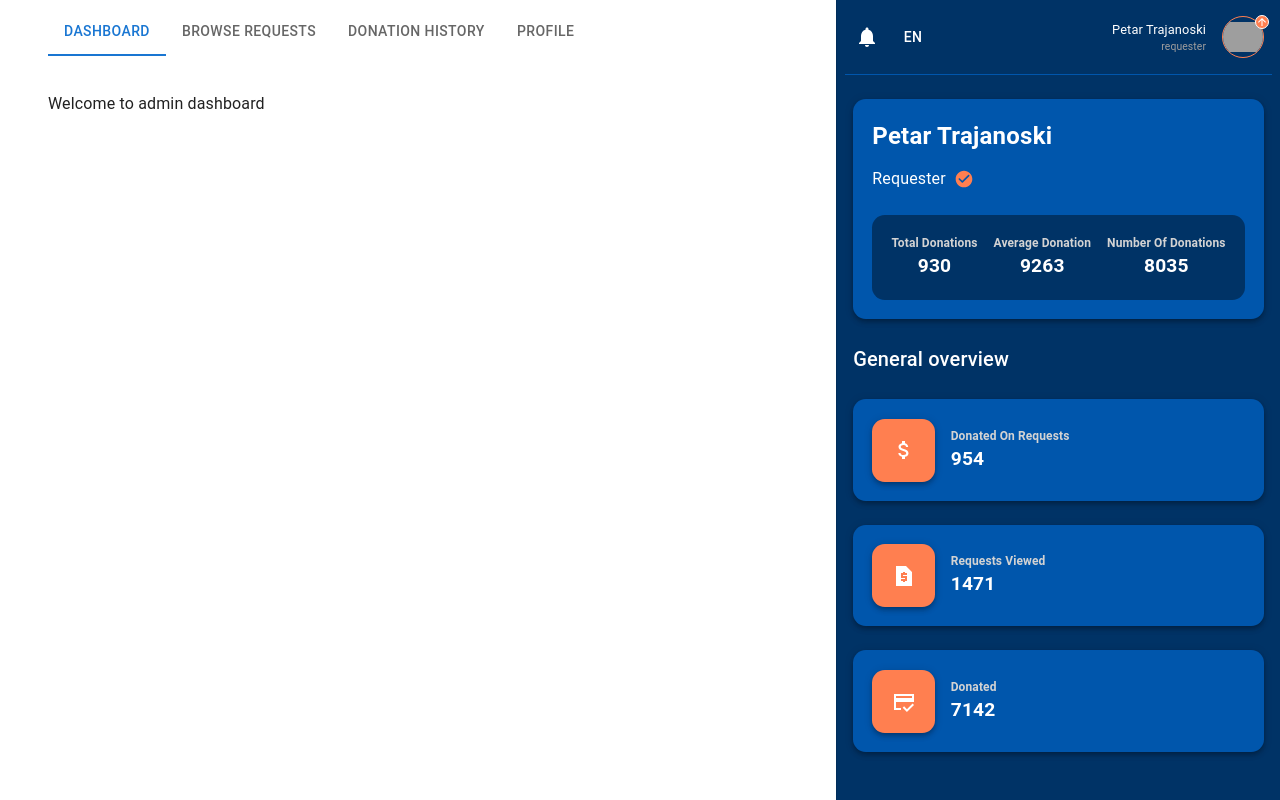
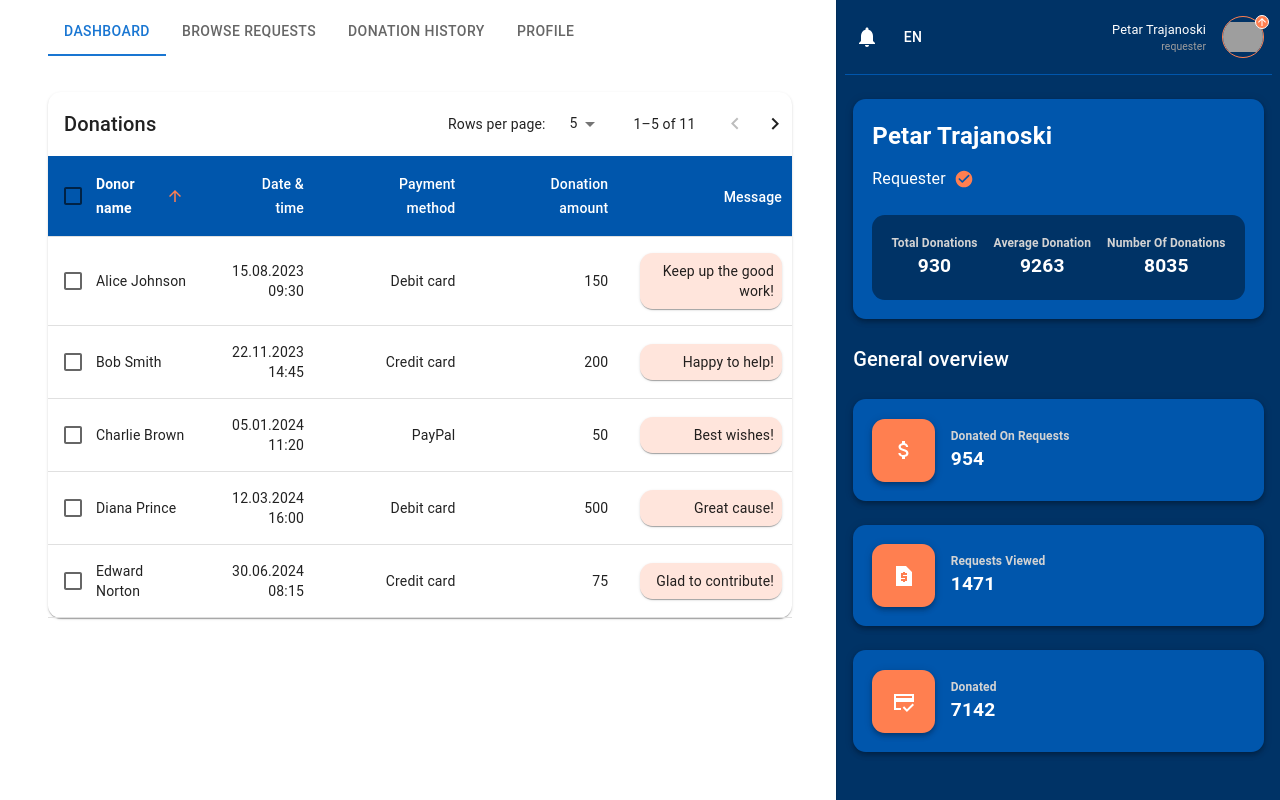
Before and after one commit to HyRALis/tender-hearts, a Next.js app: page /en/donor/dashboard in a window 1280 px wide. Built offline with nearby package versions, Linux system fonts and the light colour scheme; grey boxes are pictures that could not be loaded.

Commit message:
Added the table to the dashboards

```diff
--- a/app/[locale]/admin/dashboard/page.tsx
+++ b/app/[locale]/admin/dashboard/page.tsx
@@ -1,4 +1,4 @@
-import EnhancedTable from '@/app/_lib/shared/components/donation-history/DonationHistoryTable';
+import DonationHistoryTable from '@/app/_lib/shared/components/donation-history/DonationHistoryTable';
 import { FlexBox } from '@/app/_lib/shared/components/ui/primitives/FlexBox';
 import { Typography } from '@mui/material';
 import React from 'react';
@@ -9,7 +9,7 @@ const Dashboard = () => {
       <Typography variant={'h5'} component={'h1'}>
         Welcome to admin dashboard
       </Typography>
-      <EnhancedTable />
+      <DonationHistoryTable />
     </FlexBox>
   );
 };
--- a/app/[locale]/donor/dashboard/page.tsx
+++ b/app/[locale]/donor/dashboard/page.tsx
@@ -1,7 +1,8 @@
+import DonationHistoryTable from '@/app/_lib/shared/components/donation-history/DonationHistoryTable';
 import React from 'react';
 
 const Dashboard = () => {
-  return <div>Welcome to admin dashboard</div>;
+  return <DonationHistoryTable />;
 };
 
 export default Dashboard;
--- a/app/[locale]/requester/dashboard/page.tsx
+++ b/app/[locale]/requester/dashboard/page.tsx
@@ -1,11 +1,15 @@
 import React from 'react';
 import { Typography } from '@mui/material';
+import DonationHistoryTable from '@/app/_lib/shared/components/donation-history/DonationHistoryTable';
 
 const Dashboard = () => {
   return (
-    <Typography variant='h4' component='h1' gutterBottom color={'black'}>
-      Requester Dashboard
-    </Typography>
+    <>
+      <Typography variant='h4' component='h1' gutterBottom color={'black'}>
+        Requester Dashboard
+      </Typography>
+      <DonationHistoryTable />
+    </>
   );
 };
 
```
